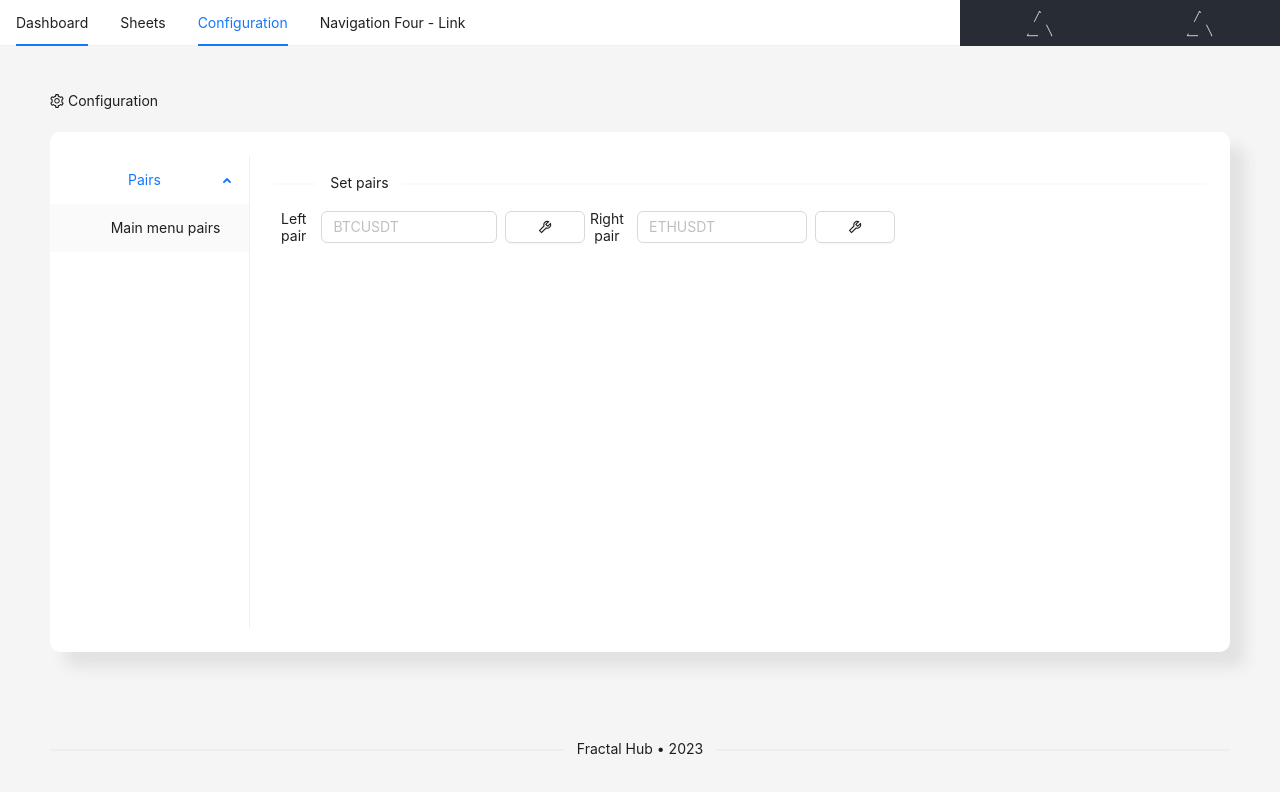
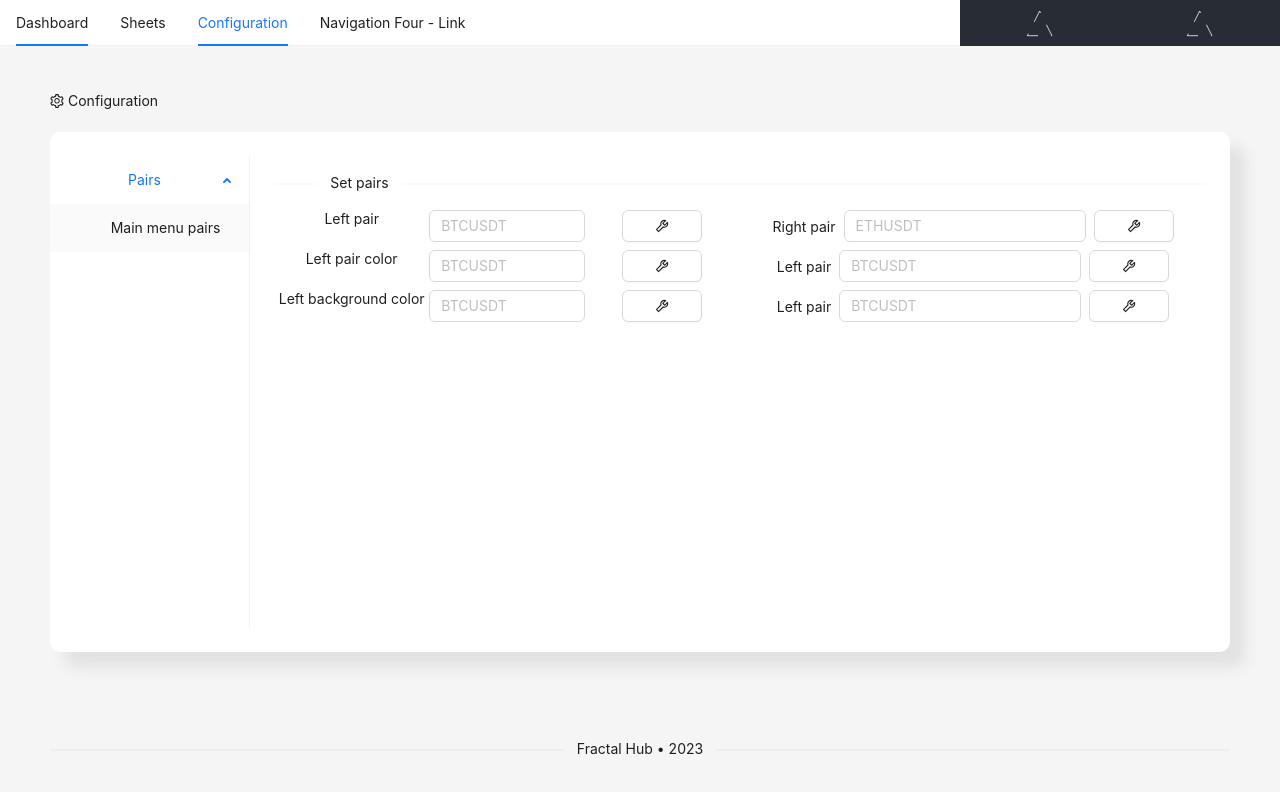
Before and after one commit to andrewunifei/scanner, a React (Create React App) app in the folder front-end/scanner-app/: page /configuration in a window 1280 px wide. Shown: the top 792 px of the page. Built offline with nearby package versions, Linux system fonts and the light colour scheme; no server answers.

Commit message:
Comunicação com API

```diff
--- a/front-end/scanner-app/src/components/MainMenuPairsConfig.tsx
+++ b/front-end/scanner-app/src/components/MainMenuPairsConfig.tsx
@@ -63,22 +63,27 @@ const MainMenuPairsConfig: React.FC = () => {
                 </ConfigProvider>
             </Col>
 
+            {/* setRightPairColor: React.Dispatch<React.SetStateAction<string>>;
+        setRightBgColor: React.Dispatch<React.SetStateAction<string>>; */}
 
-            <Col span={8} style={style2}>
-                <Space direction="horizontal">
+            <Col span={12} style={style2}>
+                <Space direction='vertical'>
+                    <Row justify="start">
+                        <Col span={8}>
                             <span>Left pair</span>
+                        </Col>
+                        <Col span={8}>
                             <Input
                                 placeholder="BTCUSDT"
                                 onChange={e => pairsPackage.left.setLeftPair(e.target.value.toLowerCase())}
                             />
+                        </Col>
+                        <Col span={8}>
                         <Button
                                 style={{ width: 80 }}
                                 onClick={e => {
                                     pairsPackage.left.setLeftConnectionState(false);
-
-                            wsUnsubscribe(pairsPackage.left.leftPairWS, 2);
-
-                            pairsPackage.left.setLeftWSUpdateFlag(true);
+                                    wsUnsubscribe(pairsPackage.left.leftPairWS, 1);
 
                                     pairsPackage.left.setLeftWS(
                                         new WebSocket("wss://stream.binance.com:9443/ws")
@@ -87,9 +92,67 @@ const MainMenuPairsConfig: React.FC = () => {
                             >
                             <ToolOutlined />
                             </Button>
+                        </Col>
+
+                    </Row>
+                    <Row justify="space-between">
+                        <Col span={8}>
+                            <span>Left pair color</span>
+                        </Col>
+                        <Col span={8}>
+                            <Input
+                                placeholder="BTCUSDT"
+                                onChange={e => pairsPackage.left.setLeftPair(e.target.value.toLowerCase())}
+                            />
+                        </Col>
+                        <Col span={8}>
+                        <Button
+                                style={{ width: 80 }}
+                                onClick={e => {
+                                    pairsPackage.left.setLeftConnectionState(false);
+                                    wsUnsubscribe(pairsPackage.left.leftPairWS, 1);
+
+                                    pairsPackage.left.setLeftWS(
+                                        new WebSocket("wss://stream.binance.com:9443/ws")
+                                    );
+                                }}
+                            >
+                            <ToolOutlined />
+                            </Button>
+                        </Col>
+
+                    </Row>
+                    <Row justify="space-between">
+                        <Col span={8}>
+                            <span>Left background color</span>
+                        </Col>
+                        <Col span={8}>
+                            <Input
+                                placeholder="BTCUSDT"
+                                onChange={e => pairsPackage.left.setLeftPair(e.target.value.toLowerCase())}
+                            />
+                        </Col>
+                        <Col span={8}>
+                        <Button
+                                style={{ width: 80 }}
+                                onClick={e => {
+                                    pairsPackage.left.setLeftConnectionState(false);
+                                    wsUnsubscribe(pairsPackage.left.leftPairWS, 1);
+
+                                    pairsPackage.left.setLeftWS(
+                                        new WebSocket("wss://stream.binance.com:9443/ws")
+                                    );
+                                }}
+                            >
+                            <ToolOutlined />
+                            </Button>
+                        </Col>
+
+                    </Row>
                 </Space>
             </Col>
-            <Col span={8} style={style2}>
+            <Col span={12} style={style2}>
+                <Space direction='vertical'>
                     <Space direction="horizontal">
                         <span>Right pair</span>
                         <Input
@@ -102,8 +165,6 @@ const MainMenuPairsConfig: React.FC = () => {
                                 pairsPackage.right.setRightConnectionState(false);
                                 wsUnsubscribe(pairsPackage.right.rightPairWS, 2);
 
-                            pairsPackage.right.setRightWSUpdateFlag(true);
-
                                 pairsPackage.right.setRightWS(
                                     new WebSocket("wss://stream.binance.com:9443/ws")
                                 );
@@ -111,6 +172,47 @@ const MainMenuPairsConfig: React.FC = () => {
                         >
                         <ToolOutlined />
                         </Button>
+                    </Space>
+                    <Space direction="horizontal">
+                        <span>Left pair</span>
+                        <Input
+                            placeholder="BTCUSDT"
+                            onChange={e => pairsPackage.left.setLeftPair(e.target.value.toLowerCase())}
+                        />
+                        <Button
+                            style={{ width: 80 }}
+                            onClick={e => {
+                                pairsPackage.left.setLeftConnectionState(false);
+                                wsUnsubscribe(pairsPackage.left.leftPairWS, 1);
+
+                                pairsPackage.left.setLeftWS(
+                                    new WebSocket("wss://stream.binance.com:9443/ws")
+                                );
+                            }}
+                        >
+                        <ToolOutlined />
+                        </Button>
+                    </Space>
+                    <Space direction="horizontal">
+                        <span>Left pair</span>
+                        <Input
+                            placeholder="BTCUSDT"
+                            onChange={e => pairsPackage.left.setLeftPair(e.target.value.toLowerCase())}
+                        />
+                        <Button
+                            style={{ width: 80 }}
+                            onClick={e => {
+                                pairsPackage.left.setLeftConnectionState(false);
+                                wsUnsubscribe(pairsPackage.left.leftPairWS, 1);
+
+                                pairsPackage.left.setLeftWS(
+                                    new WebSocket("wss://stream.binance.com:9443/ws")
+                                );
+                            }}
+                        >
+                        <ToolOutlined />
+                        </Button>
+                    </Space>
                 </Space>
             </Col>
             <Col span={8} style={style2}></Col>
--- a/front-end/scanner-app/src/components/PairStream.tsx
+++ b/front-end/scanner-app/src/components/PairStream.tsx
@@ -1,6 +1,6 @@
 import React, { useEffect, useState } from 'react'
 import dummyPairObject from '../misc/dummyPairObject';
-import { wsConnectionMechanics } from '../functions/wsFunctions';
+import { wsConnectionMechanics, wsUnsubscribe } from '../functions/wsFunctions';
 import { Triangle } from  'react-loader-spinner'
 import menuPairStreamPropsInterface from '../interfaces/props/menuPairStreamProps';
 import stream24hDataPropsInterface from '../interfaces/data/stream24hData';
@@ -12,7 +12,6 @@ const PairStream: React.FC<menuPairStreamPropsInterface> = (
     ws,
     pairStyle,
     connectionState,
-    WSUpdateFlag,
     setConnectionState
   }: menuPairStreamPropsInterface) => {
 
@@ -34,20 +33,27 @@ const PairStream: React.FC<menuPairStreamPropsInterface> = (
   // Initialization
   const [data, setData] = useState<stream24hDataPropsInterface>(dummyPairObject);
   const [open, setOpen] = useState<boolean>(true)
+  const [key, setKey] = useState<boolean>(true)
 
   useEffect(() => {
     if(open){
       setOpen(false);
-      wsConnectionMechanics(ws, pair, id, setData, setConnectionState);
+      wsConnectionMechanics(
+        ws,
+        pair,
+        id,
+        setData,
+        setConnectionState
+      );
     }
-    else if(!WSUpdateFlag){
+    else{
         data.P.includes('-') ? setTextColor('#eb4034') : setTextColor('#90ee90');
     }
+  }, [data]);
 
-    if(WSUpdateFlag){
-      wsConnectionMechanics(ws, pair, id, setData, setConnectionState);
-    }
-  }, [data, ws]);
+  useEffect(() => {
+    wsConnectionMechanics(ws, pair, id, setData, setConnectionState);
+  }, [ws])
 
   return (
     <div>
--- a/front-end/scanner-app/src/functions/wsFunctions.tsx
+++ b/front-end/scanner-app/src/functions/wsFunctions.tsx
@@ -1,25 +1,4 @@
 import stream24hDataPropsInterface from "../interfaces/data/stream24hData";
-
-export function wsSubscribe(
-        pair: string,
-        ws: WebSocket,
-        id: number
-    ): void{
-
-    ws.addEventListener("open", (e) => {
-        ws.send(
-            JSON.stringify(
-                {
-                    id,
-                    method: "SUBSCRIBE",
-                    params: [
-                    `${pair}@ticker`
-                    ]
-                }
-            )
-        );
-    });
-}
 
 export function wsUnsubscribe(
         ws: WebSocket,
@@ -48,9 +27,24 @@ export function wsConnectionMechanics(
         setConnectionState: React.Dispatch<React.SetStateAction<boolean>>
     ){
 
-    wsSubscribe(pair, ws, id);
+    console.log('bbbb')
+
+    ws.addEventListener("open", (e) => {
+        ws.send(
+            JSON.stringify(
+                {
+                    id,
+                    method: "SUBSCRIBE",
+                    params: [
+                    `${pair}@ticker`
+                    ]
+                }
+            )
+        );
+    });
 
     ws.addEventListener("message", (e) => {
+        console.log('help')
         if(!e.data.includes("id")){
             let parsed = JSON.parse(e.data);
             setData(parsed);
--- a/front-end/scanner-app/src/interfaces/props/menuPairStreamProps.tsx
+++ b/front-end/scanner-app/src/interfaces/props/menuPairStreamProps.tsx
@@ -7,6 +7,5 @@ export default interface menuPairStreamPropsInterface{
   ws: WebSocket;
   pairStyle: React.CSSProperties;
   connectionState: boolean;
-  WSUpdateFlag: boolean;
   setConnectionState: React.Dispatch<React.SetStateAction<boolean>>;
 }
--- a/front-end/scanner-app/src/pages/Layout.tsx
+++ b/front-end/scanner-app/src/pages/Layout.tsx
@@ -108,7 +108,6 @@ const Layout: React.FC = () => {
             id={1} ws={pairStreamHoldings.leftPairWS}
             pairStyle={pairStyle(pairStreamHoldings.leftPairColor)}
             connectionState={leftConnectionState}
-            WSUpdateFlag={leftWSUpdateFlag}
             setConnectionState={setLeftConnectionState}
           />
         </Col>
@@ -118,7 +117,6 @@ const Layout: React.FC = () => {
             id={2} ws={pairStreamHoldings.rightPairWS}
             pairStyle={pairStyle(pairStreamHoldings.rightPairColor)}
             connectionState={rightConnectionState}
-            WSUpdateFlag={rightWSUpdateFlag}
             setConnectionState={setRightConnectionState}
           />
         </Col>
```
Lines whose indentation alone changed are shown as unchanged.
